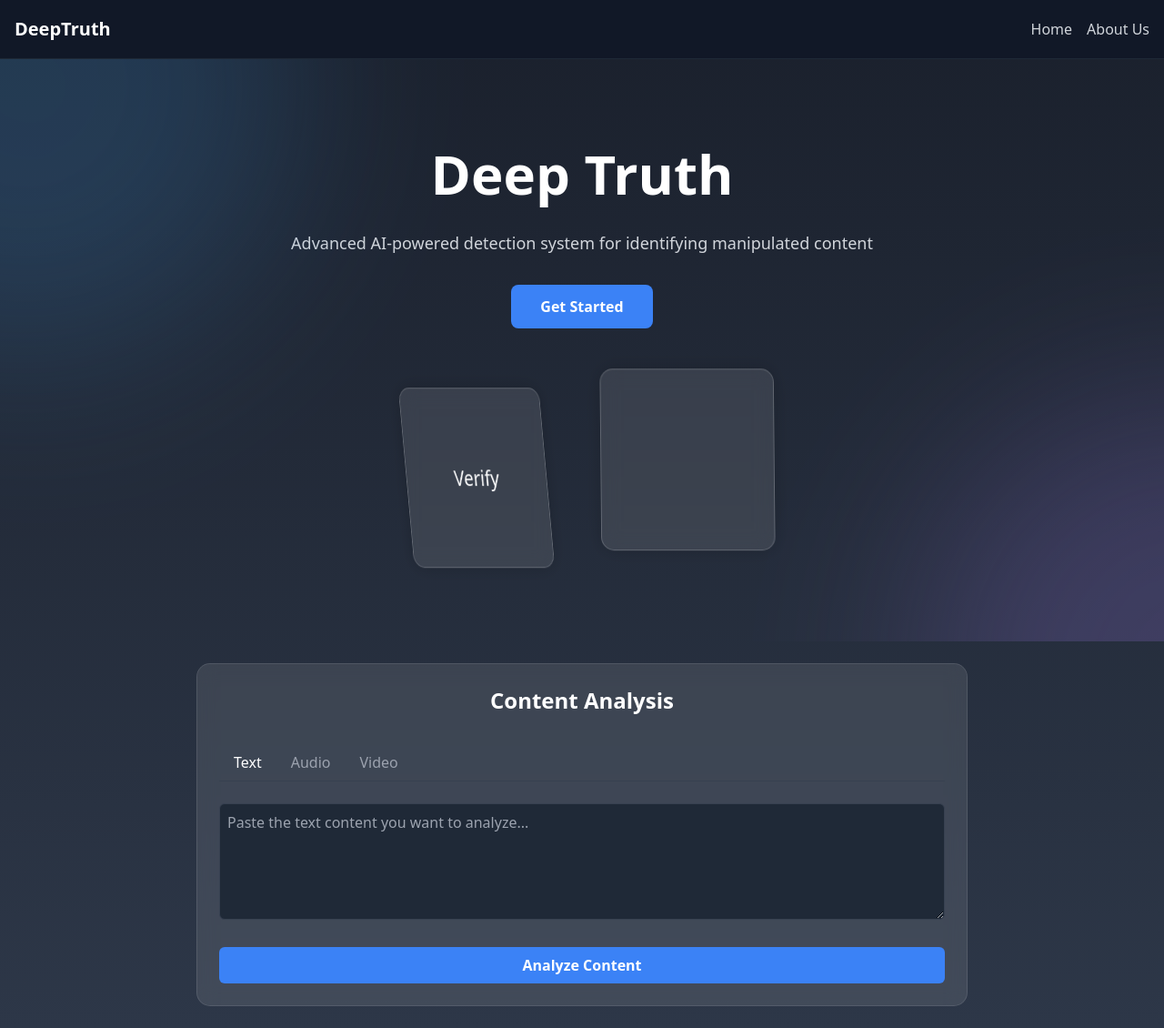
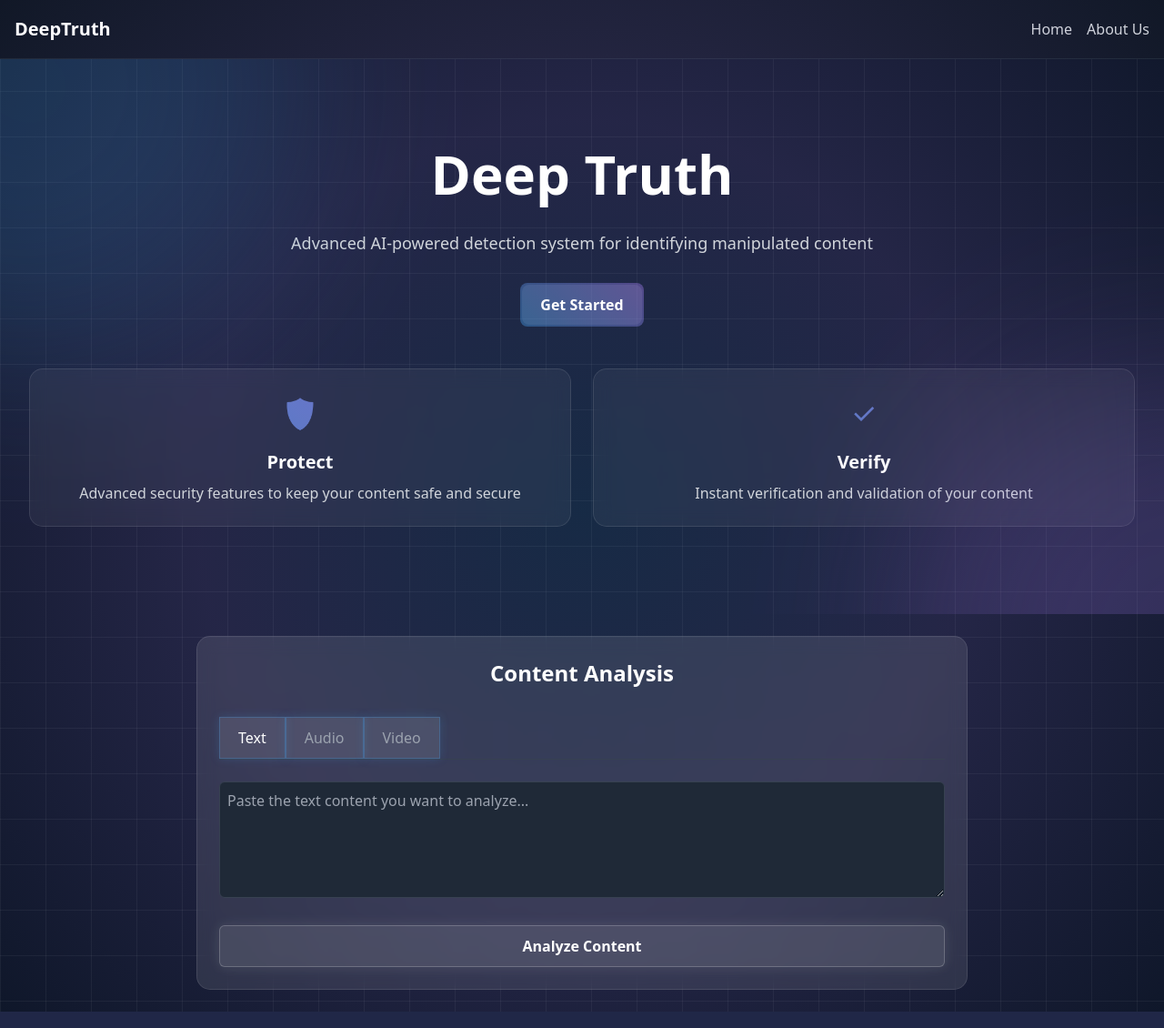
Before and after one commit to Kushagra481/Fake-Media-detection, a Flask app: page / in a window 1280 px wide. Shown: the whole page at 91% size. Run offline with Flask 3, Linux system fonts and the light colour scheme.

Commit message:
ui fixes and flask integration

```diff
--- a/app.py
+++ b/app.py
@@ -1,4 +1,6 @@
-from flask import Flask, render_template, url_for, request, redirect
+from flask import Flask, render_template, url_for, request, redirect, jsonify
+import random
+import time
 
 app = Flask(__name__)
 
@@ -11,5 +13,29 @@
 def about():
     return render_template("about.html", title="About")
 
+@app.route("/analyze", methods=["POST"])
+def analyze():
+    # Simulate processing time
+    time.sleep(2)
+
+    # Get the content from request
+    data = request.get_json()
+    content = data.get('content', '')
+
+    # Simple mock logic based on content length
+    confidence = min(85 + len(content) / 10, 99) if content else 70
+
+    indicators = [
+        "Pattern analysis complete",
+        "Source verification done",
+        "Content consistency checked"
+    ]
+
+    return jsonify({
+        "success": True,
+        "confidence": f"{confidence:.1f}%",
+        "indicators": indicators
+    })
+
 if __name__ == "__main__":
     app.run(debug=True)
--- a/static/script.js
+++ b/static/script.js
@@ -20,73 +20,115 @@
   });
 }
 
-// Tab switching functionality (Only if tabs exist)
+// Tab switching functionality
 const tabs = document.querySelectorAll("[data-tab]");
 const contentAreas = document.querySelectorAll(".content-area");
 
 if (tabs.length > 0) {
+  // Set initial state - first tab active
+  tabs[0].classList.add('tab-active');
+  tabs[0].classList.remove('text-gray-400');
+  document.getElementById('textArea').classList.remove('hidden');
+
   tabs.forEach((tab) => {
     tab.addEventListener("click", () => {
-      tabs.forEach((t) => t.classList.remove("tab-active", "text-gray-400"));
+      // Remove active state from all tabs
+      tabs.forEach((t) => {
+        t.classList.remove("tab-active");
+        t.classList.add("text-gray-400");
+      });
+
+      // Add active state to clicked tab
       tab.classList.add("tab-active");
+      tab.classList.remove("text-gray-400");
 
-      contentAreas.forEach((area) => area.classList.add("hidden"));
-      document.getElementById(`${tab.dataset.tab}Area`).classList.remove("hidden");
+      // Hide all content areas
+      contentAreas.forEach((area) => {
+        area.classList.add("hidden");
+      });
 
-      document.getElementById("resultsArea").classList.add("hidden");
+      // Show selected content area
+      const targetArea = document.getElementById(`${tab.dataset.tab}Area`);
+      if (targetArea) {
+        targetArea.classList.remove("hidden");
+      }
+
+      // Hide results when switching tabs
+      const resultsArea = document.getElementById("resultsArea");
+      if (resultsArea) {
+        resultsArea.classList.add("hidden");
+      }
     });
   });
 }
 
-// File upload handling (Only if input elements exist)
-document.querySelectorAll('input[type="file"]').forEach((input) => {
-  input.addEventListener("change", (e) => {
-    const file = e.target.files[0];
-    if (file) {
-      const uploadArea = e.target.closest(".upload-area");
-      const preview = document.createElement(
-        input.accept.includes("video") ? "video" : "audio"
-      );
-      preview.controls = true;
-      preview.src = URL.createObjectURL(file);
-      preview.className = "w-full h-full";
-      uploadArea.innerHTML = "";
-      uploadArea.appendChild(preview);
-    }
-  });
+// File upload handling
+const fileInputs = document.querySelectorAll('input[type="file"]');
+fileInputs.forEach(input => {
+  const uploadArea = input.closest('.upload-area');
+  if (uploadArea) {
+    uploadArea.addEventListener('click', () => {
+      input.click();
+    });
+
+    input.addEventListener('change', (e) => {
+      if (e.target.files.length > 0) {
+        const fileName = e.target.files[0].name;
+        const fileInfo = uploadArea.querySelector('.text-sm');
+        if (fileInfo) {
+          fileInfo.textContent = `Selected: ${fileName}`;
+        }
+      }
+    });
+  }
 });
 
 // Analysis functionality (Only if analyzeBtn exists)
-const analyzeBtn = document.getElementById("analyzeBtn");
+const analyzeBtn = document.getElementById('analyzeBtn');
 if (analyzeBtn) {
-  analyzeBtn.addEventListener("click", () => {
-    const resultsArea = document.getElementById("resultsArea");
-    const resultTitle = document.getElementById("resultTitle");
-    const confidenceValue = document.getElementById("confidenceValue");
-    const indicatorsList = document.getElementById("indicatorsList");
+    analyzeBtn.addEventListener('click', async () => {
+        // Show loading state
+        analyzeBtn.textContent = 'Analyzing...';
+        analyzeBtn.disabled = true;
 
-    resultsArea.classList.add("hidden");
-    analyzeBtn.textContent = "Analyzing...";
-    analyzeBtn.disabled = true;
+        try {
+            const response = await fetch('/analyze', {
+                method: 'POST',
+                headers: {
+                    'Content-Type': 'application/json',
+                },
+                body: JSON.stringify({
+                    type: 'text', // or 'audio' or 'video' based on active tab
+                    content: document.querySelector('textarea').value
+                })
+            });
 
-    setTimeout(() => {
-      const isFake = Math.random() > 0.5;
-      const confidence = (Math.random() * 40 + 60).toFixed(1);
-      const indicators = [
-        "Pattern inconsistency detected",
-        "Unusual content structure",
-        "Algorithmic anomalies found",
-      ];
+            const data = await response.json();
 
-      resultTitle.textContent = isFake ? "Potentially Fake Content" : "Likely Genuine Content";
-      confidenceValue.textContent = `${confidence}%`;
-      indicatorsList.innerHTML = indicators.map((i) => `<li>${i}</li>`).join("");
+            // Show results area
+            const resultsArea = document.getElementById('resultsArea');
+            if (resultsArea) {
+                resultsArea.classList.remove('hidden');
 
-      resultsArea.classList.remove("hidden");
-      analyzeBtn.textContent = "Analyze Content";
-      analyzeBtn.disabled = false;
-    }, 2000);
-  });
+                // Update results
+                document.getElementById('resultTitle').textContent = 'Analysis Complete';
+                document.getElementById('confidenceValue').textContent = data.confidence;
+
+                // Update indicators
+                const indicatorsList = document.getElementById('indicatorsList');
+                indicatorsList.innerHTML = data.indicators
+                    .map(indicator => `<li>${indicator}</li>`)
+                    .join('');
+            }
+        } catch (error) {
+            console.error('Error:', error);
+            // Handle error state
+        } finally {
+            // Reset button
+            analyzeBtn.textContent = 'Analyze Content';
+            analyzeBtn.disabled = false;
+        }
+    });
 }
 
 // 3D Title Animation (Only if title exists)
@@ -139,3 +181,20 @@
     heroCard.style.transform = "rotateX(0) rotateY(0) translateZ(20px)";
   });
 }
+
+// Get Started button scroll functionality
+document.addEventListener('DOMContentLoaded', () => {
+    const getStartedBtn = document.getElementById('getStartedBtn');
+
+    if (getStartedBtn) {
+        getStartedBtn.addEventListener('click', () => {
+            const contentAnalysis = document.getElementById('contentAnalysis');
+            if (contentAnalysis) {
+                contentAnalysis.scrollIntoView({
+                    behavior: 'smooth',
+                    block: 'start'
+                });
+            }
+        });
+    }
+});
--- a/static/styles.css
+++ b/static/styles.css
@@ -1,6 +1,35 @@
 /* Main background styles */
 .gradient-bg {
-  background: linear-gradient(to bottom, #1a202c, #2d3748);
+  background-color: #0f172a; /* Dark background base */
+  background-image:
+    linear-gradient(rgba(255, 255, 255, 0.05) 1px, transparent 1px),
+    linear-gradient(90deg, rgba(255, 255, 255, 0.05) 1px, transparent 1px);
+  background-size: 50px 50px;
+  position: relative;
+}
+
+/* Add a subtle overlay gradient */
+.gradient-bg::before {
+  content: '';
+  position: absolute;
+  top: 0;
+  left: 0;
+  right: 0;
+  bottom: 0;
+  background:
+    radial-gradient(
+      circle at 50% 50%,
+      rgba(66, 153, 225, 0.15),
+      rgba(159, 122, 234, 0.15),
+      transparent 100%
+    );
+  pointer-events: none;
+}
+
+/* Optional: Add subtle animation to the dots */
+@keyframes subtlePulse {
+  0%, 100% { opacity: 0.1; }
+  50% { opacity: 0.2; }
 }
 
 /* Hero section background effects */
@@ -21,6 +50,7 @@
   animation: move 20s infinite alternate;
 }
 
+
 .hero-bg::before {
   background: #4299e1;
   top: -300px;
@@ -33,49 +63,6 @@
   right: -300px;
 }
 
-/* 3D Floating Elements */
-.floating-element {
-  position: absolute;
-  width: 50px;
-  height: 50px;
-  background: rgba(255, 255, 255, 0.1);
-  backdrop-filter: blur(5px);
-  border-radius: 10px;
-  animation: float 10s infinite;
-  will-change: transform;
-}
-
-/* Floating Card Components */
-.floating-card {
-  position: relative;
-  width: 200px;
-  height: 200px;
-  transform-style: preserve-3d;
-  animation: floatingCard 8s ease-in-out infinite;
-  perspective: 1000px;
-}
-
-.card-face {
-  position: absolute;
-  width: 100%;
-  height: 100%;
-  backface-visibility: hidden;
-  background: rgba(255, 255, 255, 0.1);
-  backdrop-filter: blur(10px);
-  border: 1px solid rgba(255, 255, 255, 0.2);
-  border-radius: 15px;
-  display: flex;
-  align-items: center;
-  justify-content: center;
-  font-size: 24px;
-  color: white;
-  box-shadow: 0 0 20px rgba(0, 0, 0, 0.2);
-}
-
-.card-back {
-  transform: rotateY(180deg);
-}
-
 /* Glass card effect */
 .glass-card {
   background: rgba(255, 255, 255, 0.1);
@@ -85,16 +72,74 @@
 }
 
 /* 3D Button Effect */
+/* Enhanced 3D Button Effects */
 .button-3d {
   transform-style: preserve-3d;
   transition: transform 0.2s, box-shadow 0.2s;
+  border: 1px solid rgba(255, 255, 255, 0.2);
+  box-shadow: 0 0 15px rgba(255, 255, 255, 0.1);
+  position: relative;
+  padding: 10px 20px;
+  background: rgba(255, 255, 255, 0.1);
 }
 
 .button-3d:hover {
   transform: translateY(-5px) translateZ(20px);
-  box-shadow: 0 5px 20px rgba(0, 0, 0, 0.3);
+  box-shadow: 0 5px 20px rgba(0, 0, 0, 0.3),
+              0 0 20px rgba(255, 255, 255, 0.2);
+  border-color: rgba(255, 255, 255, 0.4);
 }
 
+/* New Button Variants */
+.button-glow {
+  position: relative;
+  background: rgba(255, 255, 255, 0.1);
+  border: none;
+  transition: all 0.3s ease;
+  padding: 10px 20px;
+  z-index: 1;
+}
+
+.button-glow::before {
+  content: '';
+  position: absolute;
+  top: -2px;
+  left: -2px;
+  right: -2px;
+  bottom: -2px;
+  background: linear-gradient(
+    45deg,
+    rgba(66, 153, 225, 0.5),
+    rgba(159, 122, 234, 0.5)
+  );
+  border-radius: inherit;
+  z-index: -1;
+  animation: borderGlow 2s ease-in-out infinite;
+}
+
+.button-glow:hover {
+  transform: translateY(-2px);
+  box-shadow: 0 0 20px rgba(66, 153, 225, 0.3);
+}
+
+.button-neon {
+  background: rgba(255, 255, 255, 0.1);
+  border: 1px solid rgba(66, 153, 225, 0.3);
+  box-shadow: 0 0 10px rgba(66, 153, 225, 0.2);
+  transition: all 0.3s ease;
+  padding: 10px 20px;
+}
+
+.button-neon:hover {
+  border-color: rgba(66, 153, 225, 0.8);
+  box-shadow: 0 0 20px rgba(66, 153, 225, 0.4),
+              inset 0 0 15px rgba(66, 153, 225, 0.3);
+}
+
+@keyframes borderGlow {
+  0%, 100% { opacity: 0.5; }
+  50% { opacity: 1; }
+}
 /* Navigation Hover Effects */
 .site-title {
   transition: transform 0.3s ease;
@@ -113,22 +158,62 @@
   }
 }
 
-/* Keyframes */
-@keyframes floatingCard {
-  0%, 100% { transform: translateY(0) rotateY(0) rotateX(0); }
-  25% { transform: translateY(-20px) rotateY(90deg) rotateX(10deg); }
-  50% { transform: translateY(0) rotateY(180deg) rotateX(0); }
-  75% { transform: translateY(20px) rotateY(270deg) rotateX(-10deg); }
+/* Let's add these new, more subtle animations instead */
+.feature-card {
+  background: rgba(255, 255, 255, 0.05);
+  backdrop-filter: blur(10px);
+  border: 1px solid rgba(255, 255, 255, 0.1);
+  border-radius: 15px;
+  padding: 1.5rem;
+  transition: all 0.3s ease;
+  position: relative;
+  overflow: hidden;
 }
 
+.feature-card::before {
+  content: '';
+  position: absolute;
+  top: 0;
+  left: -100%;
+  width: 100%;
+  height: 100%;
+  background: linear-gradient(
+    90deg,
+    transparent,
+    rgba(255, 255, 255, 0.1),
+    transparent
+  );
+  transition: 0.5s;
+}
+
+.feature-card:hover {
+  transform: translateY(-5px);
+  border-color: rgba(255, 255, 255, 0.2);
+  box-shadow: 0 10px 30px rgba(0, 0, 0, 0.1);
+}
+
+.feature-card:hover::before {
+  left: 100%;
+}
+
+.feature-icon {
+  font-size: 2rem;
+  margin-bottom: 1rem;
+  color: #4299e1; /* Fallback color */
+  background: linear-gradient(45deg, #4299e1, #9f7aea);
+  background-clip: text;
+  color: transparent;
+  opacity: 0.8;
+  transition: all 0.3s ease;
+}
+
+.feature-card:hover .feature-icon {
+  transform: scale(1.1);
+  opacity: 1;
+}
+
+/* Keyframes */
 @keyframes move {
   0% { transform: translate(0, 0) rotate(0deg); }
   100% { transform: translate(50px, 50px) rotate(45deg); }
 }
-
-@keyframes float {
-  0%, 100% { transform: translate3d(0, 0, 0) rotate(0deg); }
-  25% { transform: translate3d(50px, -30px, 50px) rotate(90deg); }
-  50% { transform: translate3d(0, -50px, 100px) rotate(180deg); }
-  75% { transform: translate3d(-50px, -30px, 50px) rotate(270deg); }
-}
--- a/templates/index.html
+++ b/templates/index.html
@@ -68,54 +68,29 @@
 
                 <!-- 3D Button -->
                 <button
-                  class="button-3d bg-blue-500 hover:bg-blue-600 text-white font-bold py-3 px-8 rounded-lg"
+                  id="getStartedBtn"
+                  class="button-glow bg-blue-500 hover:bg-blue-600 text-white font-bold py-3 px-8 rounded-lg"
                 >
                   Get Started
                 </button>
               </div>
 
               <!-- Floating 3D Cards -->
-              <div class="flex justify-center gap-8">
-                <div class="floating-card">
-                  <div class="card-face">
-                    <svg
-                      class="w-12 h-12"
-                      fill="none"
-                      stroke="currentColor"
-                      viewBox="0 0 24 24"
-                    >
-                      <path
-                        stroke-linecap="round"
-                        stroke-linejoin="round"
-                        stroke-width="2"
-                        d="M9 12l2 2 4-4m6 2a9 9 0 11-18 0 9 9 0 0118 0z"
-                      />
-                    </svg>
-                  </div>
-                  <div class="card-face card-back">
-                    <span>Verify</span>
-                  </div>
+              <div class="grid grid-cols-1 md:grid-cols-2 gap-6">
+                <div class="feature-card">
+                  <div class="feature-icon">🛡️</div>
+                  <h3 class="text-xl font-semibold mb-2">Protect</h3>
+                  <p class="text-gray-300">
+                    Advanced security features to keep your content safe and secure
+                  </p>
                 </div>
 
-                <div class="floating-card" style="animation-delay: -2s">
-                  <div class="card-face">
-                    <svg
-                      class="w-12 h-12"
-                      fill="none"
-                      stroke="currentColor"
-                      viewBox="0 0 24 24"
-                    >
-                      <path
-                        stroke-linecap="round"
-                        stroke-linejoin="round"
-                        stroke-width="2"
-                        d="M shield-check"
-                      />
-                    </svg>
-                  </div>
-                  <div class="card-face card-back">
-                    <span>Protect</span>
-                  </div>
+                <div class="feature-card">
+                  <div class="feature-icon">✓</div>
+                  <h3 class="text-xl font-semibold mb-2">Verify</h3>
+                  <p class="text-gray-300">
+                    Instant verification and validation of your content
+                  </p>
                 </div>
               </div>
             </div>
@@ -125,17 +100,17 @@
     </div>
 
     <!-- Main Content -->
-    <div class="max-w-4xl mx-auto p-6">
+    <div id="contentAnalysis" class="max-w-4xl mx-auto p-6">
       <div class="glass-card rounded-lg p-6">
         <h2 class="text-2xl font-bold text-center mb-8">Content Analysis</h2>
 
         <!-- Tabs -->
         <div class="flex border-b border-gray-700 mb-6">
-          <button class="px-4 py-2 tab-active" data-tab="text">Text</button>
-          <button class="px-4 py-2 text-gray-400" data-tab="audio">
+          <button class="px-4 py-2 tab-active button-neon" data-tab="text">Text</button>
+          <button class="px-4 py-2 text-gray-400 button-neon" data-tab="audio">
             Audio
           </button>
-          <button class="px-4 py-2 text-gray-400" data-tab="video">
+          <button class="px-4 py-2 text-gray-400 button-neon" data-tab="video">
             Video
           </button>
         </div>
@@ -199,12 +174,12 @@
         <!-- Analysis Button -->
         <button
           id="analyzeBtn"
-          class="w-full mt-6 py-2 px-4 bg-blue-500 hover:bg-blue-600 rounded-md font-semibold transition-colors duration-200"
+          class="button-3d w-full mt-6 py-2 px-4 bg-blue-500 hover:bg-blue-600 rounded-md font-semibold transition-colors duration-200"
         >
           Analyze Content
         </button>
 
-        <!-- Results Area -->
+         <!-- Results Area -->
         <div id="resultsArea" class="mt-6 hidden">
           <div class="bg-gray-800 rounded-md p-4">
             <div class="flex items-center gap-2 mb-4">
@@ -236,6 +211,6 @@
       </div>
     </div>
 
-    <script src="script.js"></script>
+    <script src="{{ url_for('static', filename='script.js') }}"></script>
   </body>
 </html>
```
Also changed, not shown: templates/about.html (+9 -7 lines).
